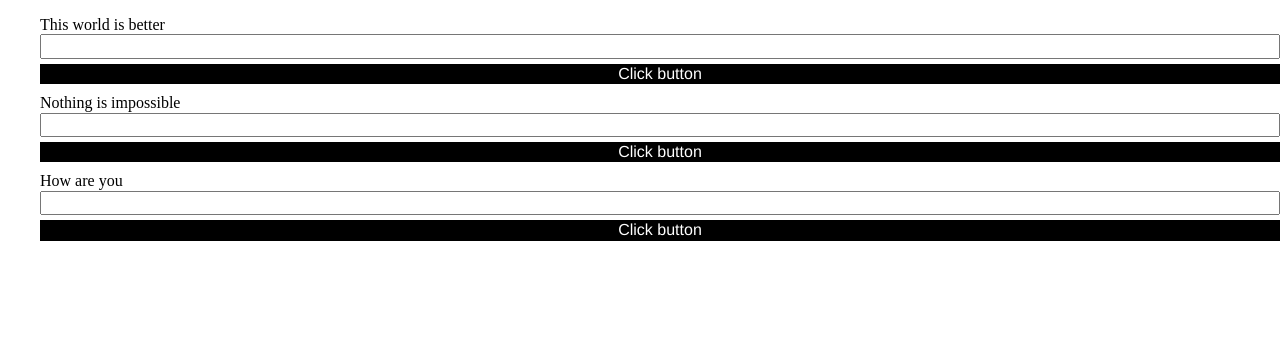
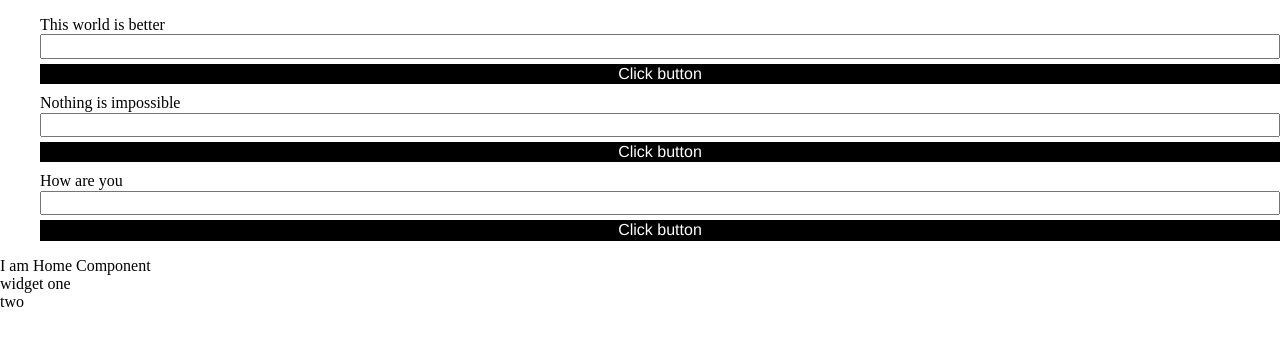
Before and after one commit to anandkrishnanbk/AngularJS2-Samples, an Angular app: page / in a window 1280 px wide. Shown: the top 346 px of the page. Built offline with nearby package versions, Linux system fonts and the light colour scheme.

Commit message:
added files

```diff
--- a/src/app/app.component.html
+++ b/src/app/app.component.html
@@ -10,3 +10,4 @@
 <ul>
   <app-my-form *ngFor="let message of mail.messages" [message]="message"></app-my-form>
 </ul>
+<home></home>
--- a/src/app/app.module.ts
+++ b/src/app/app.module.ts
@@ -1,9 +1,10 @@
 import { BrowserModule } from '@angular/platform-browser';
 import { NgModule } from '@angular/core';
-
 import { AppComponent } from './app.component';
 import { MyFormComponent } from './my-form/my-form.component';
 import { MailService } from './mail.service';
+import {HomeModule} from "./home/home.module";
+import {WidgetModule } from "./widgets/widget-one.module"
 
 @NgModule({
   declarations: [
@@ -11,7 +12,7 @@ import { MailService } from './mail.service';
     MyFormComponent
   ],
   imports: [
-    BrowserModule
+    BrowserModule,HomeModule,WidgetModule
   ],
   providers: [
     {provide:'mail',useClass:MailService},
--- /dev/null
+++ b/src/app/home/home.component.ts
@@ -0,0 +1,15 @@
+import {Component} from "@angular/core";
+
+@Component({
+  selector: 'home',
+  template: `
+    <div>I am Home Component</div>
+    <widget-one></widget-one>
+    <widget-two></widget-two>`
+})
+
+export class HomeComponent
+{
+
+
+}
--- /dev/null
+++ b/src/app/widgets/widget-one.component.ts
@@ -0,0 +1,10 @@
+import { Component }  from '@angular/core';
+
+@Component({
+  selector:'widget-one',
+  template:`<div *ngIf="selected">widget one</div>`
+})
+
+export class WidgetOne{
+  selected=true;
+}
--- /dev/null
+++ b/src/app/widgets/widget-two.component.ts
@@ -0,0 +1,8 @@
+import  {Component} from "@angular/core";
+
+@Component({
+  selector:'widget-two',
+  template:`<div>two</div>`
+})
+
+export class WidgetTwo{}
```
Also changed, not shown: src/app/home/home.module.ts (added, +11 -0 lines), src/app/widgets/widget-one.module.ts (added, +13 -0 lines), src/main.ts (line endings or trailing spaces).
